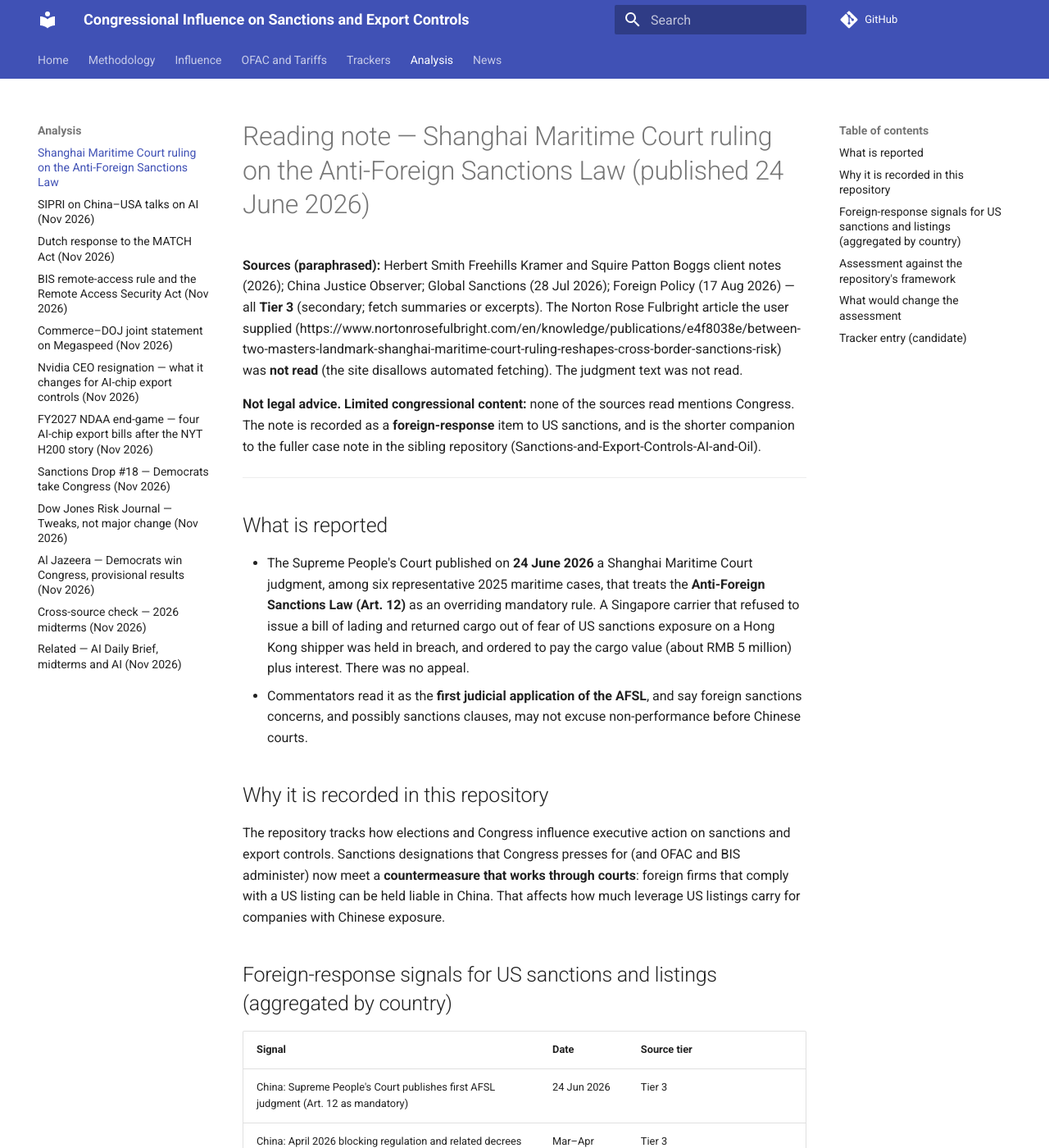
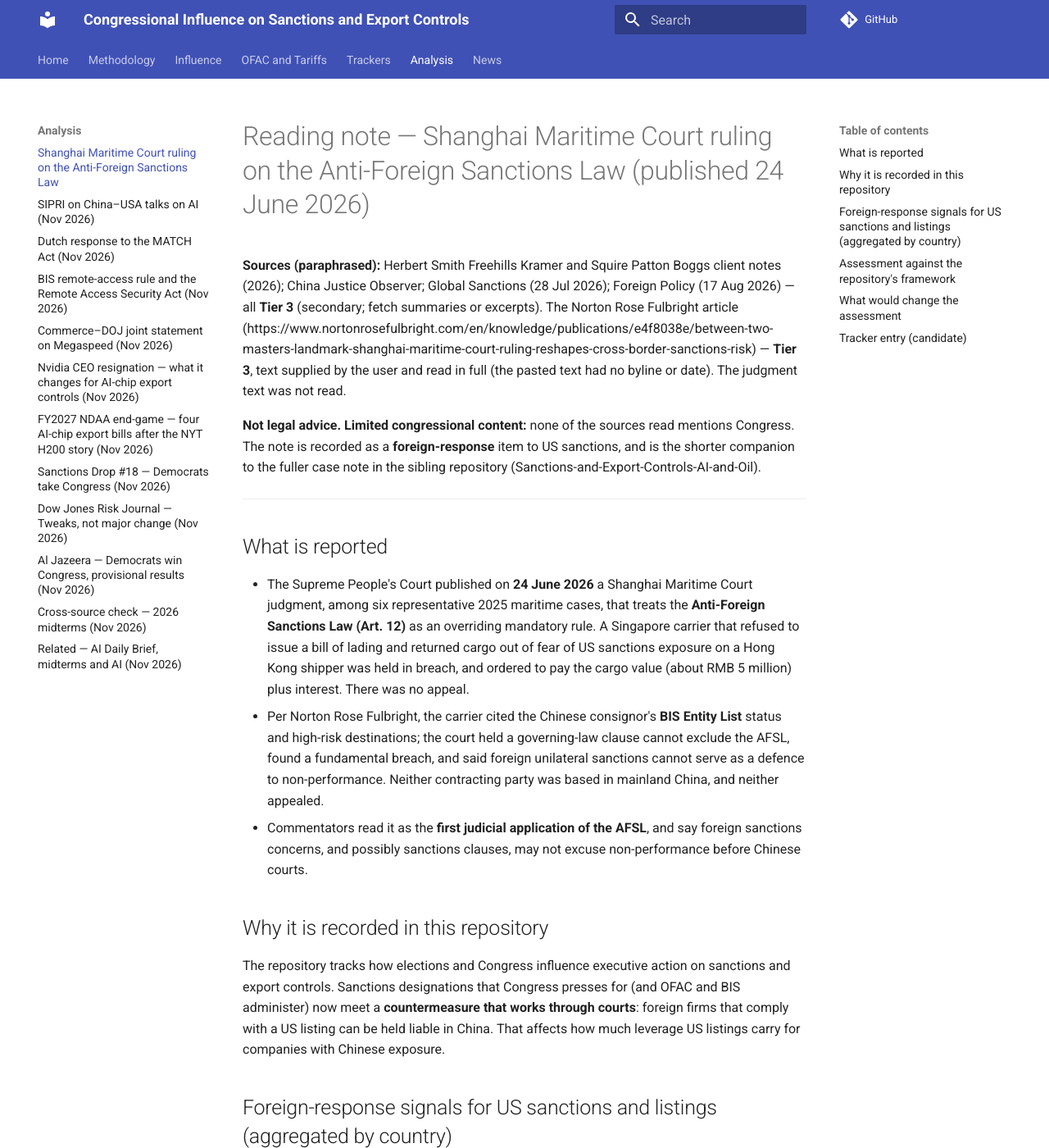
Before and after one commit to felipelago17/Congressional-Influence-Sanctions-Export-Controls, an MkDocs documentation site: the page built from docs/analysis/shanghai-maritime-court-afsl-ruling.md, in a window 1280 px wide and 1400 px high. Shown: the whole window at 82% size. Built offline with MkDocs 1.6.1 and Material for MkDocs 9.7.7, drawn with Linux system fonts in a browser that asks for light colours; comment, search, counter and statistics services are not loaded; some of the changed text lies outside the part shown.

Commit message:
Update Shanghai Maritime Court AFSL reading note with Norton Rose Fulbright text
Co-Authored-By: Claude Sonnet 5.5 <noreply@anthropic.com>
Claude-Session: https://claude.ai/code/session_01EfwLgiPWxzEQtf8N8rmvzG

```diff
--- a/docs/analysis/shanghai-maritime-court-afsl-ruling.md
+++ b/docs/analysis/shanghai-maritime-court-afsl-ruling.md
@@ -1,6 +1,6 @@
 # Reading note — Shanghai Maritime Court ruling on the Anti-Foreign Sanctions Law (published 24 June 2026)
 
-**Sources (paraphrased):** Herbert Smith Freehills Kramer and Squire Patton Boggs client notes (2026); China Justice Observer; Global Sanctions (28 Jul 2026); Foreign Policy (17 Aug 2026) — all **Tier 3** (secondary; fetch summaries or excerpts). The Norton Rose Fulbright article the user supplied (https://www.nortonrosefulbright.com/en/knowledge/publications/e4f8038e/between-two-masters-landmark-shanghai-maritime-court-ruling-reshapes-cross-border-sanctions-risk) was **not read** (the site disallows automated fetching). The judgment text was not read.
+**Sources (paraphrased):** Herbert Smith Freehills Kramer and Squire Patton Boggs client notes (2026); China Justice Observer; Global Sanctions (28 Jul 2026); Foreign Policy (17 Aug 2026) — all **Tier 3** (secondary; fetch summaries or excerpts). The Norton Rose Fulbright article (https://www.nortonrosefulbright.com/en/knowledge/publications/e4f8038e/between-two-masters-landmark-shanghai-maritime-court-ruling-reshapes-cross-border-sanctions-risk) — **Tier 3**, text supplied by the user and read in full (the pasted text had no byline or date). The judgment text was not read.
 
 **Not legal advice. Limited congressional content:** none of the sources read mentions Congress. The note is recorded as a **foreign-response** item to US sanctions, and is the shorter companion to the fuller case note in the sibling repository (Sanctions-and-Export-Controls-AI-and-Oil).
 
@@ -9,6 +9,7 @@
 ## What is reported
 
 - The Supreme People's Court published on **24 June 2026** a Shanghai Maritime Court judgment, among six representative 2025 maritime cases, that treats the **Anti-Foreign Sanctions Law (Art. 12)** as an overriding mandatory rule. A Singapore carrier that refused to issue a bill of lading and returned cargo out of fear of US sanctions exposure on a Hong Kong shipper was held in breach, and ordered to pay the cargo value (about RMB 5 million) plus interest. There was no appeal.
+- Per Norton Rose Fulbright, the carrier cited the Chinese consignor's **BIS Entity List** status and high-risk destinations; the court held a governing-law clause cannot exclude the AFSL, found a fundamental breach, and said foreign unilateral sanctions cannot serve as a defence to non-performance. Neither contracting party was based in mainland China, and neither appealed.
 - Commentators read it as the **first judicial application of the AFSL**, and say foreign sanctions concerns, and possibly sanctions clauses, may not excuse non-performance before Chinese courts.
 
 ## Why it is recorded in this repository
@@ -20,7 +21,7 @@ The repository tracks how elections and Congress influence executive action on s
 | Signal | Date | Source tier |
 |---|---|---|
 | China: Supreme People's Court publishes first AFSL judgment (Art. 12 as mandatory) | 24 Jun 2026 | Tier 3 |
-| China: April 2026 blocking regulation and related decrees (per one commentary; not verified here) | Mar–Apr 2026 | Tier 3 |
+| China: State Council regulations (April 2026) and orders since May 2026 prohibiting compliance with certain US and EU measures and investigations (per Norton Rose Fulbright; instruments not cited in the text read) | Apr–Nov 2026 | Tier 3 |
 | EU/China conflict-of-laws squeeze over FSR investigations and blocking orders | Nov 2026 | Tier 3 (see the sibling repository's Freshfields note) |
 
 ## Assessment against the repository's framework
@@ -28,7 +29,8 @@ The repository tracks how elections and Congress influence executive action on s
 1. **No linkage grade.** The ruling responds to US sanctions generally; no member, bill or committee is mentioned, and no congressional signal is inferred.
 2. **A foreign-response note, not an influence signal.** It informs the repository's **foreign response** field for sanctions and listing entries (for example 1260H and Entity List actions that Congress has pressed for), not any linkage to Congress.
 3. **Why it could matter for the congressional record (observation, not a sourced finding).** Proposals that widen US sanctions or listings may increase conflicts for companies with Chinese operations; whether that figures in any member's position is **not shown** in the sources read.
-4. **Unknowns.** Whether the US government has responded, and whether further AFSL judgments follow, are not covered.
+4. **Executive-side point recorded in the source.** The article says **OFAC and BIS do not recognise foreign blocking or counter-sanctions laws as a defence** and that structuring conduct to satisfy the AFSL can be an aggravating factor under OFAC's enforcement guidelines. That is the firm's statement of agency practice, not a position of any member or committee; it matters here only as context for how the executive branch would treat such conflicts.
+5. **Unknowns.** Whether the US government has responded, and whether further AFSL judgments follow, are not covered.
 
 ## What would change the assessment
 
```
